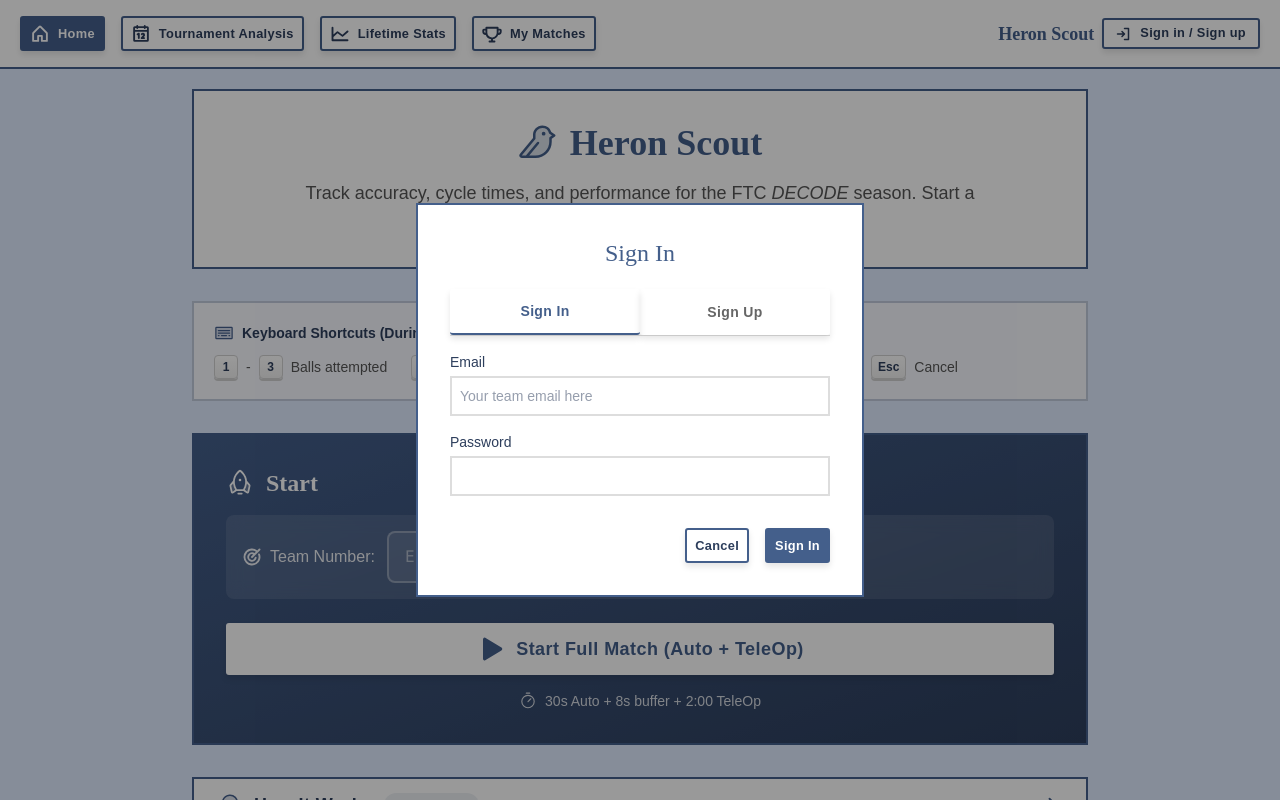
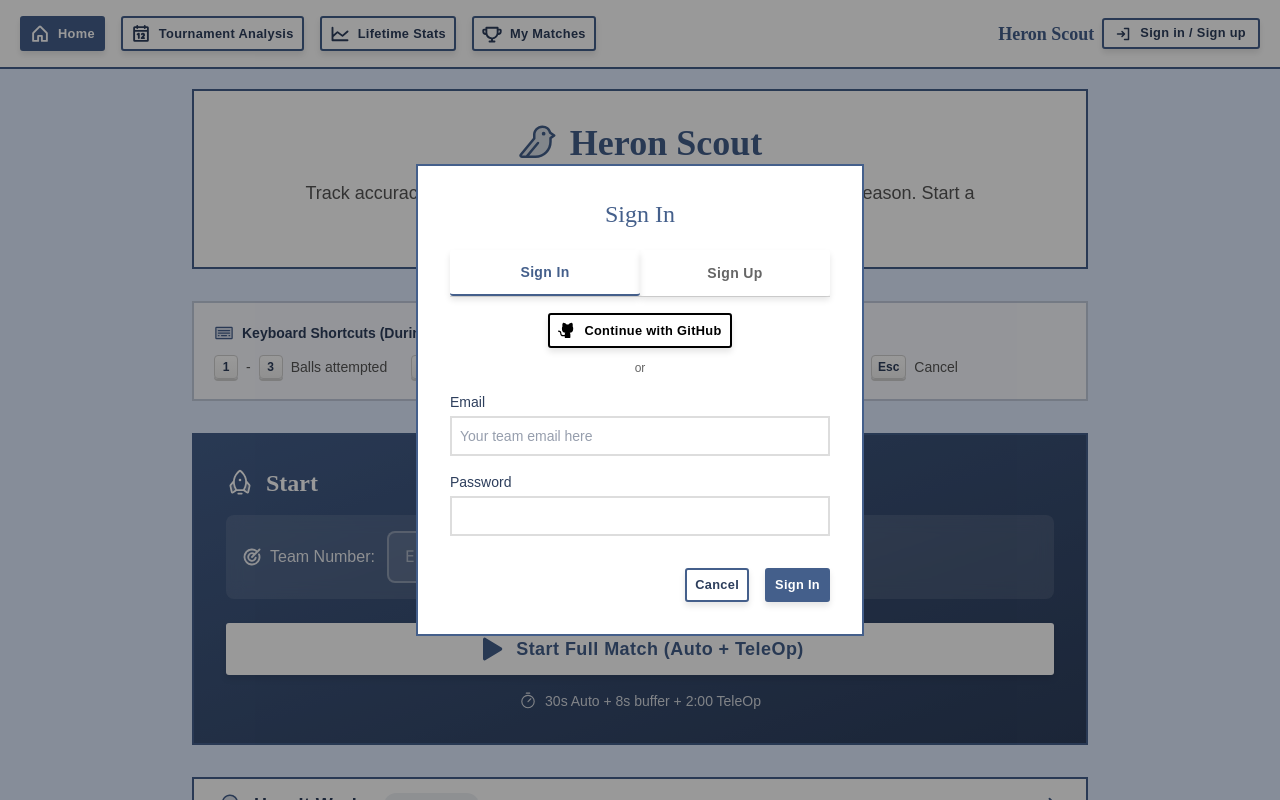
Before and after one commit to HeronRobotics/decode-scoring-analysis, a React (Vite) app: page / in a window 1280 px wide. Both pictures are taken after a click on the button "Sign in / Sign up". Shown: the top 800 px of the page. Built offline with nearby package versions, Linux system fonts and the light colour scheme; no server answers.

Commit message:
github login

```diff
--- a/src/components/Timeline.jsx
+++ b/src/components/Timeline.jsx
@@ -22,7 +22,7 @@
 function Timeline({ events = [], currentTime = 0, mode = null }) {
   const scrollRef = useRef(null);
   const pendingScrollToMsRef = useRef(null);
-  const safeEvents = events || [];
+  const safeEvents = useMemo(() => events || [], [events]);
   const safeCurrent = Number(currentTime) || 0;
 
   const [isExpanded, setIsExpanded] = useState(mode !== "match");
--- a/src/components/auth/AuthModal.jsx
+++ b/src/components/auth/AuthModal.jsx
@@ -1,8 +1,9 @@
 import { useState } from "react";
+import { GithubLogo } from "@phosphor-icons/react";
 import { useAuth } from "../../contexts/AuthContext.jsx";
 
 function AuthModal({ open, onClose, defaultMode = "signin", onAuthSuccess }) {
-  const { signIn, signUp } = useAuth();
+  const { signIn, signUp, signInWithGitHub } = useAuth();
   const [mode, setMode] = useState(defaultMode);
   const [email, setEmail] = useState("");
   const [password, setPassword] = useState("");
@@ -46,6 +47,22 @@
     setError("");
   };
 
+  const handleGitHubSignIn = async () => {
+    setLoading(true);
+    setError("");
+    try {
+      const { error: authError } = await signInWithGitHub();
+      if (authError) {
+        setError(authError.message || "GitHub sign-in failed");
+        setLoading(false);
+      }
+      // On success, Supabase will redirect the user and auth state will update.
+    } catch (err) {
+      setError(err.message || "GitHub sign-in failed");
+      setLoading(false);
+    }
+  };
+
   return (
     <div
       className="fixed inset-0 bg-black/40 flex items-center justify-center z-50"
@@ -85,6 +102,23 @@
         </div>
 
         {error && <div className="mb-3 text-sm text-red-600">{error}</div>}
+
+        <div className="flex flex-col gap-3 mb-4 items-center">
+          <button
+            type="button"
+            onClick={handleGitHubSignIn}
+            className="btn w-fit !bg-white !text-black hover:!bg-[#eee] flex items-center justify-center gap-2 !border-2 !border-black"
+            disabled={loading}
+          >
+            <GithubLogo weight="fill" size={18} />
+            <span>Continue with GitHub</span>
+          </button>
+          <div className="flex items-center gap-2 text-xs text-[#666]">
+            <div className="flex-1 h-px bg-[#ddd]" />
+            <span>or</span>
+            <div className="flex-1 h-px bg-[#ddd]" />
+          </div>
+        </div>
 
         <form onSubmit={handleSubmit} className="flex flex-col gap-4">
           <label className="flex flex-col gap-1 text-sm">
--- a/src/contexts/AuthContext.jsx
+++ b/src/contexts/AuthContext.jsx
@@ -70,6 +70,19 @@
       }
       return { data, error }
     },
+    async signInWithGitHub() {
+      const redirectTo = window.location.origin
+      const { data, error } = await supabase.auth.signInWithOAuth({
+        provider: 'github',
+        options: {
+          redirectTo,
+        },
+      })
+      if (error) {
+        console.error('Error starting GitHub sign-in', error)
+      }
+      return { data, error }
+    },
     async signUp({ email, password }) {
       const { data, error } = await supabase.auth.signUp({
         email,
```
